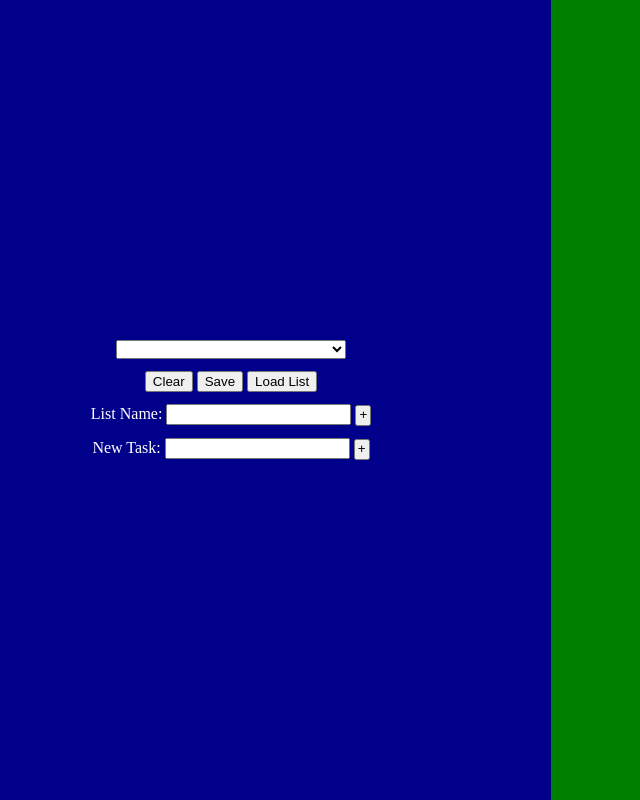
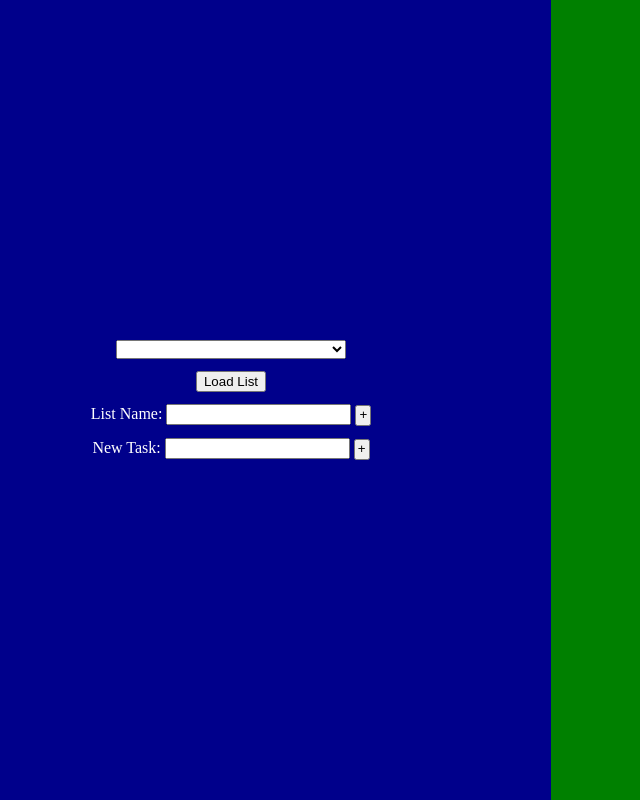
Before and after one commit to Ironinstrumentals/To-Do-App, a plain HTML site: page index.html in a window 1280 px wide. Shown: the whole page, without its empty margins (89-729 px from the left). Drawn offline with Linux system fonts and the light colour scheme.

Commit message:
#12 - Removing Buttons
removed some now useless buttons that i forgot in the last commit

```diff
--- a/index.html
+++ b/index.html
@@ -19,8 +19,6 @@
                 </label>
             </div>
             <div class="FakeDiv">
-                <button onclick="clearCache()">Clear</button>
-                <button onclick="save()">Save</button>
                 <button onclick="loadList()">Load List</button>
 
             </div>
```
